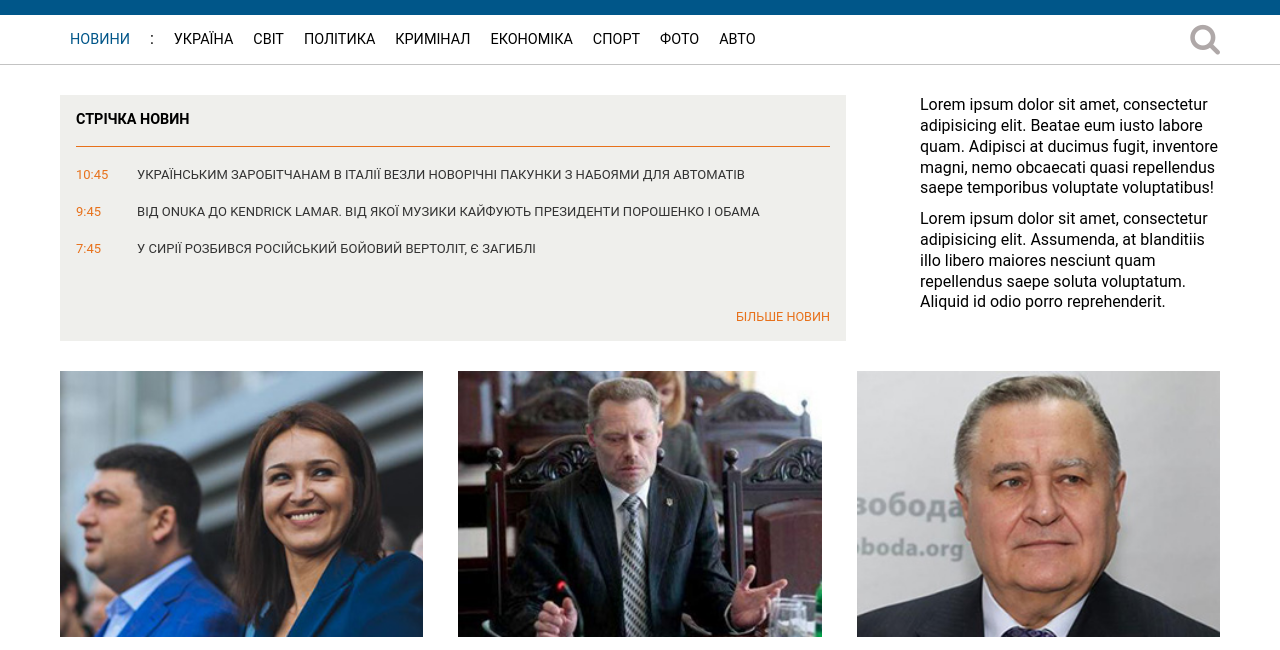
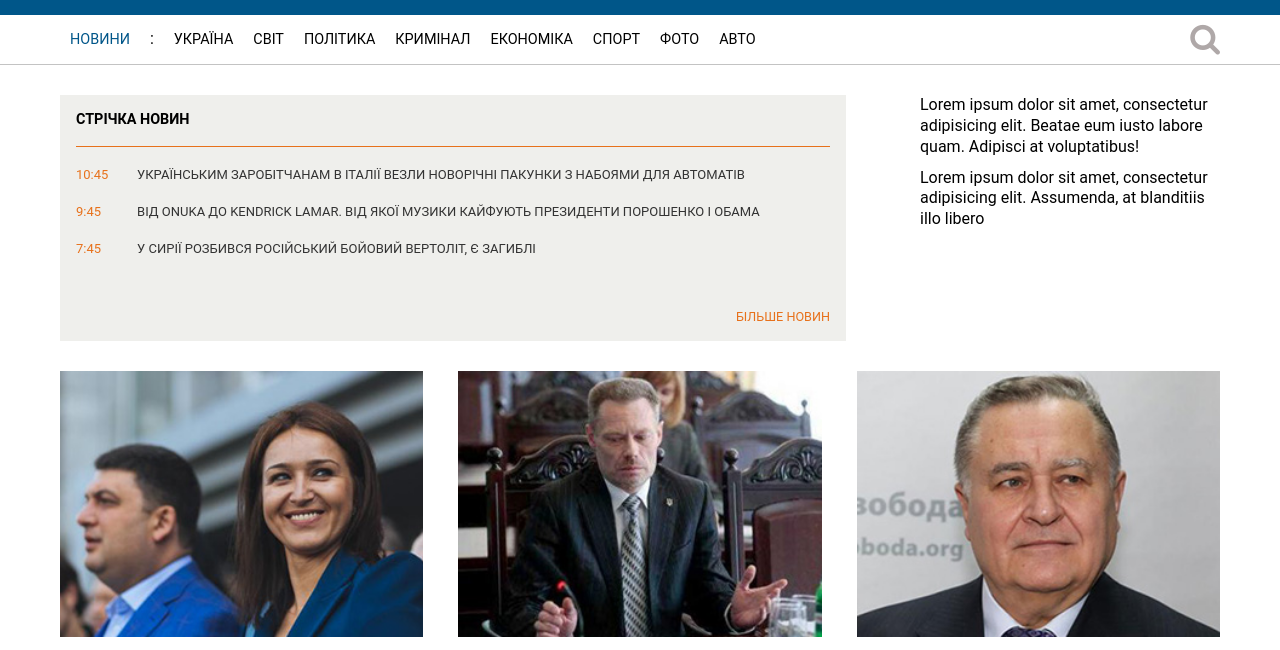
Before and after one commit to consaidin/site_news_enot, a website: page public/index.html in a window 1280 px wide. Shown: the part 124-774 px from the top of the page. Drawn offline with Linux system fonts and the light colour scheme.

Commit message:
New commit...

```diff
--- a/public/index.html
+++ b/public/index.html
@@ -97,12 +97,12 @@
                 <div class="widgets-top">
                     <div class="widgets-top__item">
                         Lorem ipsum dolor sit amet, consectetur adipisicing elit. Beatae eum iusto labore quam. Adipisci at
-                        ducimus fugit, inventore magni, nemo obcaecati quasi repellendus saepe temporibus voluptate
+
                         voluptatibus!
                     </div>
                     <div class="widgets-top__item">
                         Lorem ipsum dolor sit amet, consectetur adipisicing elit. Assumenda, at blanditiis illo libero
-                        maiores nesciunt quam repellendus saepe soluta voluptatum. Aliquid id odio porro reprehenderit.
+
                     </div>
                 </div>
             </div>
--- a/src/scss/news-feed.scss
+++ b/src/scss/news-feed.scss
@@ -55,9 +55,11 @@
         @include medium-screen{
           display: none;
         }
+        margin-left: 10px;
 
         & .widgets-top__item{
           width: 300px;
+
         }
         & :nth-child(1){
           margin-bottom: 10px;
```
Also changed, not shown: public/bundle.min.css.
